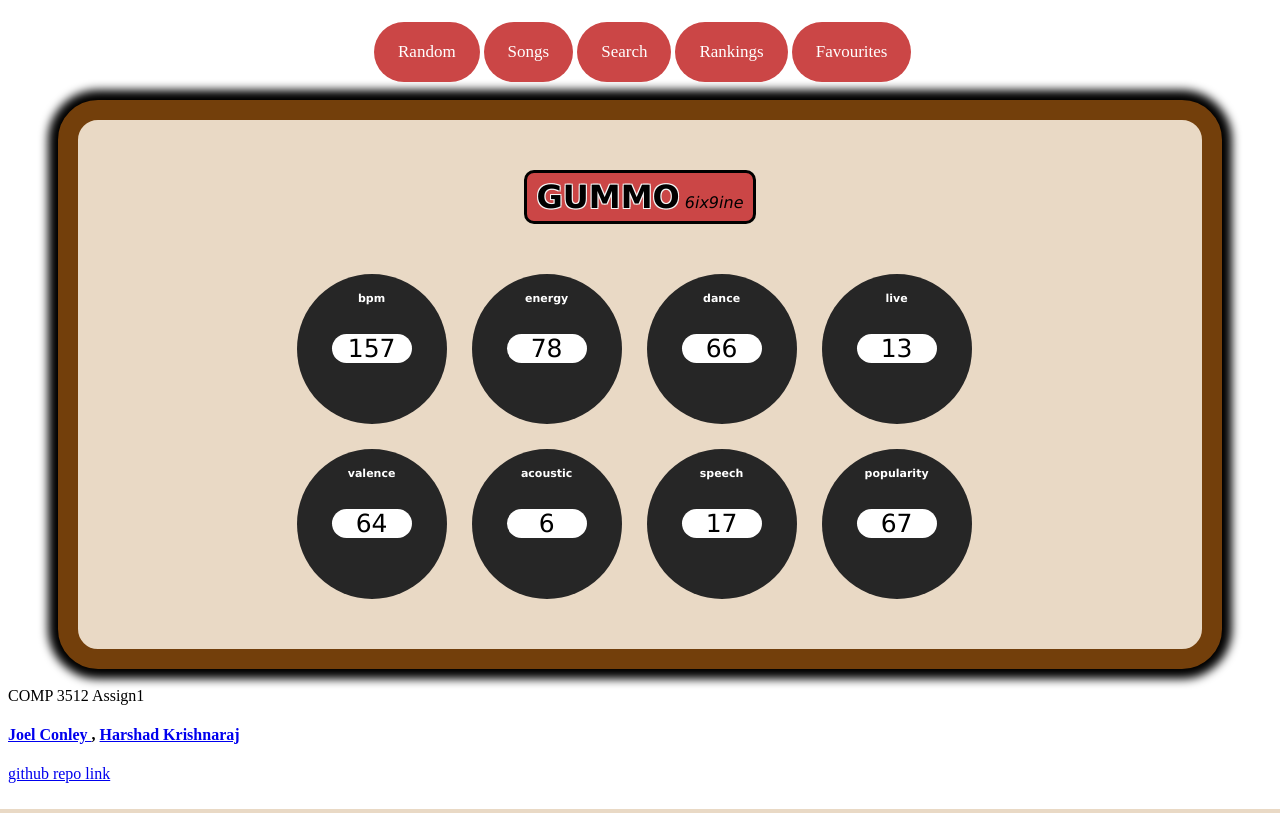
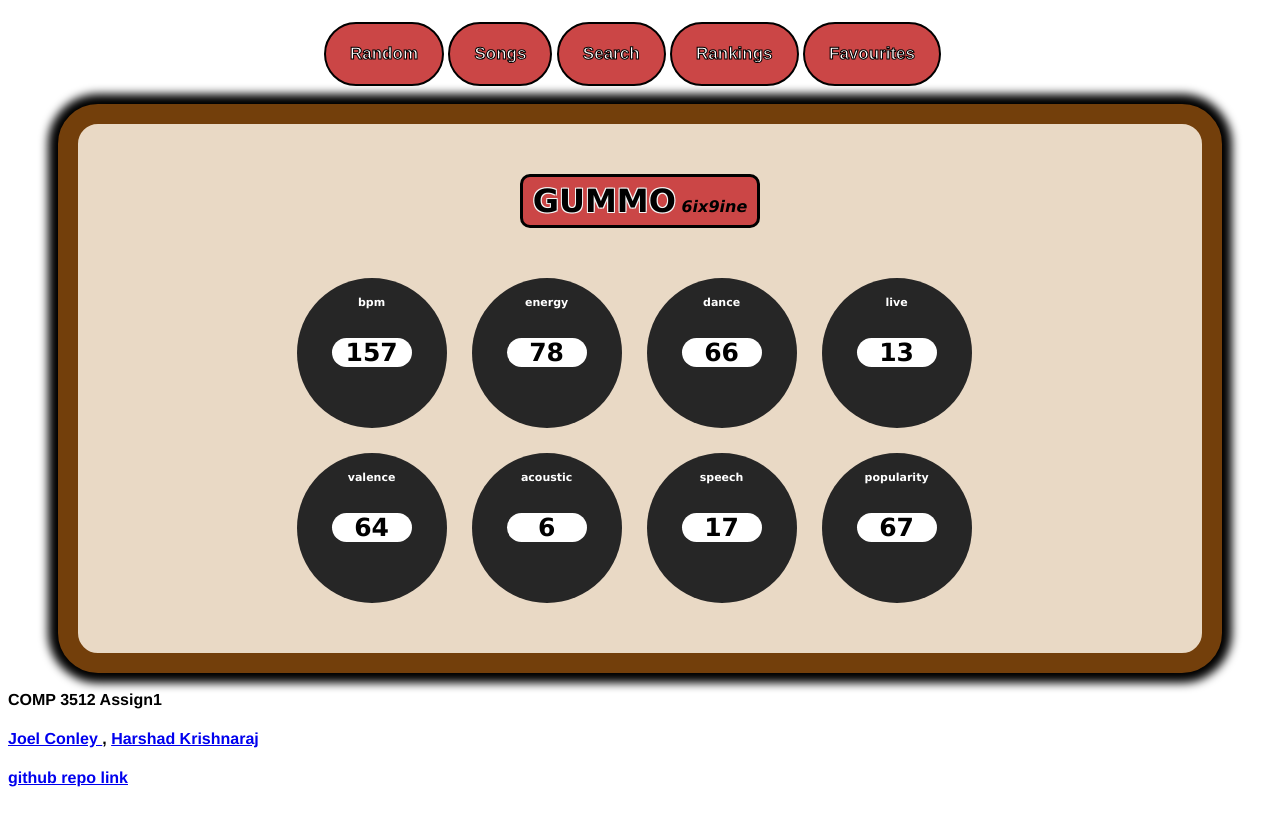
Before and after one commit to Geordous-Huxwell/single-page-songs-app, a PHP site: page / in a window 1280 px wide. Shown: the part 65-878 px from the top of the page. Run offline with PHP 8.4, Linux system fonts and the light colour scheme; data comes from the database, SQL or seed files in the repository.

Commit message:
styling updates

```diff
--- a/css/style.css
+++ b/css/style.css
@@ -50,8 +50,10 @@ ul {
 li {
     margin: auto;
     /* border: green 1px solid; */
-    background-color: olive;
+    background-color: #dbde73;
+    border: 2px black solid;
     border-radius: 20px;
+    padding: 8px;
 }
 
 .title {
--- a/main.php
+++ b/main.php
@@ -75,13 +75,14 @@ function generateHeader()
       </header>
 
       <style>
-      /* Some navbar css from https://www.w3schools.com/howto/howto_js_topnav.asp */
-      .topnav {
-        display:inline;
-        margin: 50px;
-        padding-left: 25%;
-        padding-right: 25%;
-    /* overflow: hidden; */
+  /* Some navbar css from https://www.w3schools.com/howto/howto_js_topnav.asp */
+  .topnav {
+    display:inline;
+    margin: auto;
+    padding-left: 25%;
+    padding-right: 25%;
+    font-family: helvetica;
+    font-weight: bold;
   }
 
   /* Style the links inside the navigation bar */
@@ -96,6 +97,10 @@ function generateHeader()
     padding: 20px 24px;
     text-decoration: none;
     font-size: 17px;
+    border: 2px black solid;
+    /* text stroke from https://css-tricks.com/adding-stroke-to-web-text/ */
+    -webkit-text-stroke-width: 1px;
+    -webkit-text-stroke-color: black;
   }
 
   /* Change the color of links on hover */
```
